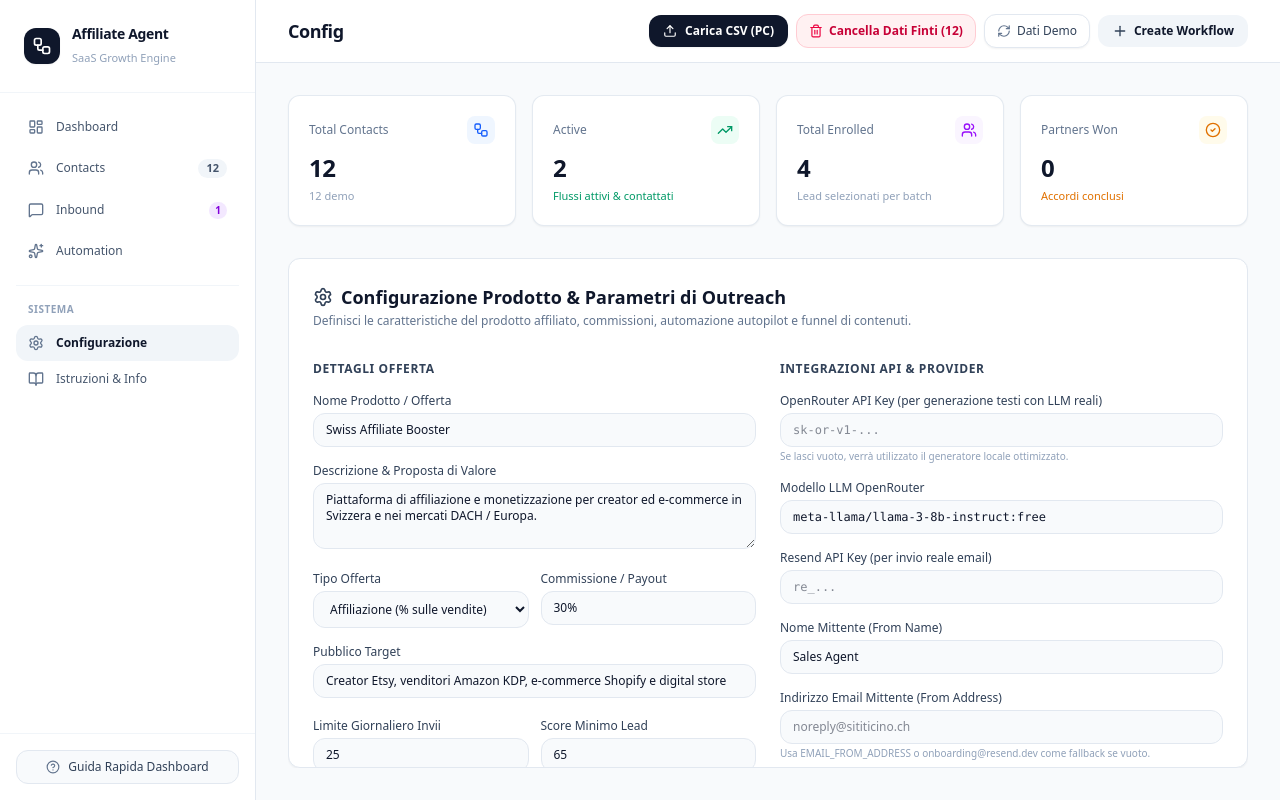
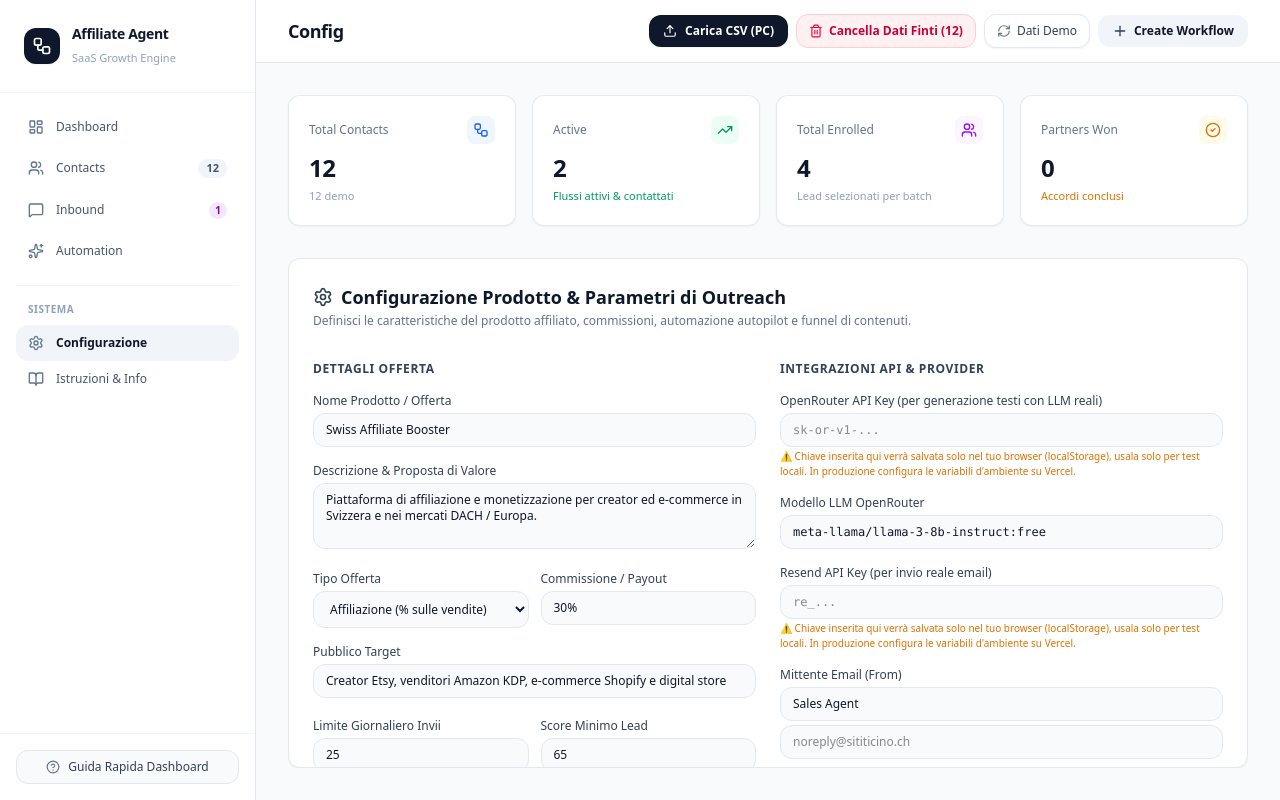
Before and after one commit to gabrielecode/Sales-Agent-, a React (Vite) app: page / in a window 1280 px wide. Both pictures are taken after a click on the button "Configurazione". Built offline with nearby package versions, Linux system fonts and the light colour scheme; no server answers.

Commit message:
fix: prioritize environment variables over config
Ensure system-level environment variables override user-provided configuration for API keys and sender details. Additionally, implement an API endpoint check to monitor server configuration status in the UI.

```diff
--- a/server.ts
+++ b/server.ts
@@ -70,7 +70,7 @@ async function classifyTextWithOpenRouter(
   apiKey?: string,
   model?: string
 ): Promise<{ intent: IntentClassification; reason: string }> {
-  const key = (apiKey || process.env.OPENROUTER_API_KEY || "").trim();
+  const key = (process.env.OPENROUTER_API_KEY || apiKey || "").trim();
   const selectedModel = (model || "meta-llama/llama-3-8b-instruct:free").trim();
 
   if (!key) {
@@ -140,7 +140,7 @@ async function generateMessageInternal(
   config: any,
   stage: FunnelStage = "awareness"
 ): Promise<{ subject: string; body: string }> {
-  const apiKey = (config?.openRouterApiKey || process.env.OPENROUTER_API_KEY || "").trim();
+  const apiKey = (process.env.OPENROUTER_API_KEY || config?.openRouterApiKey || "").trim();
   const model = (config?.openRouterModel || "meta-llama/llama-3-8b-instruct:free").trim();
   const tone = lead.toneOfVoice || "Formale";
 
@@ -254,11 +254,11 @@ async function sendEmailInternal(
   body: string,
   config?: any
 ): Promise<{ success: boolean; simulated: boolean; messageId?: string; error?: string }> {
-  const apiKey = (config?.resendApiKey || process.env.RESEND_API_KEY || "").trim();
-  const fromName = (config?.emailFromName || process.env.EMAIL_FROM_NAME || "Sales Agent").trim();
-  const fromAddress = (config?.emailFromAddress || process.env.EMAIL_FROM_ADDRESS || "onboarding@resend.dev").trim();
+  const apiKey = (process.env.RESEND_API_KEY || config?.resendApiKey || "").trim();
+  const fromName = (process.env.EMAIL_FROM_NAME || config?.emailFromName || "Sales Agent").trim();
+  const fromAddress = (process.env.EMAIL_FROM_ADDRESS || config?.emailFromAddress || "onboarding@resend.dev").trim();
   const formattedFrom = fromName ? `${fromName} <${fromAddress}>` : fromAddress;
-  const replyToAddress = (config?.emailReplyTo || process.env.EMAIL_REPLY_TO || process.env.EMAIL_REPLY_TO_ADDRESS || "rispondi@inbound.sititicino.ch").trim();
+  const replyToAddress = (process.env.EMAIL_REPLY_TO || process.env.EMAIL_REPLY_TO_ADDRESS || config?.emailReplyTo || "rispondi@inbound.sititicino.ch").trim();
 
   if (!apiKey) {
     return {
@@ -324,6 +324,24 @@ async function startServer() {
     res.json({
       status: "ok",
       inboundEventsCount: inboundEvents.length,
+    });
+  });
+
+  // Endpoint to check server-side configuration status (booleans and public info only)
+  app.get("/api/config-status", (req, res) => {
+    const openRouterConfigured = Boolean(process.env.OPENROUTER_API_KEY && process.env.OPENROUTER_API_KEY.trim() !== "");
+    const resendConfigured = Boolean(process.env.RESEND_API_KEY && process.env.RESEND_API_KEY.trim() !== "");
+    const emailFromConfigured = Boolean(process.env.EMAIL_FROM_ADDRESS && process.env.EMAIL_FROM_ADDRESS.trim() !== "");
+    const emailReplyToConfigured = Boolean((process.env.EMAIL_REPLY_TO || process.env.EMAIL_REPLY_TO_ADDRESS) && (process.env.EMAIL_REPLY_TO || process.env.EMAIL_REPLY_TO_ADDRESS || "").trim() !== "");
+
+    res.json({
+      openRouterConfigured,
+      resendConfigured,
+      emailFromConfigured,
+      emailFromAddress: process.env.EMAIL_FROM_ADDRESS || "",
+      emailFromDisplay: process.env.EMAIL_FROM_NAME ? `${process.env.EMAIL_FROM_NAME} <${process.env.EMAIL_FROM_ADDRESS || 'onboarding@resend.dev'}>` : (process.env.EMAIL_FROM_ADDRESS || ""),
+      emailReplyToConfigured,
+      emailReplyToAddress: process.env.EMAIL_REPLY_TO || process.env.EMAIL_REPLY_TO_ADDRESS || "",
     });
   });
 
--- a/src/components/ProductConfigForm.tsx
+++ b/src/components/ProductConfigForm.tsx
@@ -1,4 +1,4 @@
-import React, { useState } from 'react';
+import React, { useState, useEffect } from 'react';
 import { ProductConfig, OfferType } from '../types';
 import { Settings, Save, Upload, Zap, CheckCircle2, Bot, Play, Layers, Sparkles, Clock, BookOpen, FileCheck, Award } from 'lucide-react';
 
@@ -44,6 +44,22 @@ export const ProductConfigForm: React.FC<ProductConfigFormProps> = ({
   });
   const [csvInput, setCsvInput] = useState<string>('');
   const [saveSuccess, setSaveSuccess] = useState(false);
+  const [serverStatus, setServerStatus] = useState<{
+    openRouterConfigured: boolean;
+    resendConfigured: boolean;
+    emailFromConfigured: boolean;
+    emailFromAddress: string;
+    emailFromDisplay: string;
+    emailReplyToConfigured: boolean;
+    emailReplyToAddress: string;
+  } | null>(null);
+
+  useEffect(() => {
+    fetch('/api/config-status')
+      .then((res) => res.json())
+      .then((data) => setServerStatus(data))
+      .catch(() => {});
+  }, []);
 
   const handleSubmit = (e: React.FormEvent) => {
     e.preventDefault();
@@ -200,6 +216,13 @@ export const ProductConfigForm: React.FC<ProductConfigFormProps> = ({
               <label className="block text-xs font-medium text-slate-700 mb-1">
                 OpenRouter API Key (per generazione testi con LLM reali)
               </label>
+              {serverStatus?.openRouterConfigured ? (
+                <div className="px-3 py-2 bg-emerald-50 border border-emerald-200 rounded-xl text-xs text-emerald-800 flex items-center justify-between">
+                  <span className="font-semibold">✅ Configurata su Vercel (server-side)</span>
+                  <span className="text-[10px] text-emerald-600 font-mono">OPENROUTER_API_KEY attiva</span>
+                </div>
+              ) : (
+                <>
                   <input
                     type="password"
                     placeholder="sk-or-v1-..."
@@ -207,7 +230,11 @@ export const ProductConfigForm: React.FC<ProductConfigFormProps> = ({
                     onChange={(e) => setFormData({ ...formData, openRouterApiKey: e.target.value })}
                     className="w-full px-3 py-2 bg-slate-50 border border-slate-200 rounded-xl text-xs text-slate-900 font-mono focus:outline-none focus:border-slate-900"
                   />
-              <span className="text-[10px] text-slate-400 mt-0.5 block">Se lasci vuoto, verrà utilizzato il generatore locale ottimizzato.</span>
+                  <span className="text-[10px] text-amber-600 mt-0.5 block">
+                    ⚠️ Chiave inserita qui verrà salvata solo nel tuo browser (localStorage), usala solo per test locali. In produzione configura le variabili d'ambiente su Vercel.
+                  </span>
+                </>
+              )}
             </div>
 
             <div>
@@ -224,6 +251,13 @@ export const ProductConfigForm: React.FC<ProductConfigFormProps> = ({
               <label className="block text-xs font-medium text-slate-700 mb-1">
                 Resend API Key (per invio reale email)
               </label>
+              {serverStatus?.resendConfigured ? (
+                <div className="px-3 py-2 bg-emerald-50 border border-emerald-200 rounded-xl text-xs text-emerald-800 flex items-center justify-between">
+                  <span className="font-semibold">✅ Configurata su Vercel (server-side)</span>
+                  <span className="text-[10px] text-emerald-600 font-mono">RESEND_API_KEY attiva</span>
+                </div>
+              ) : (
+                <>
                   <input
                     type="password"
                     placeholder="re_..."
@@ -231,25 +265,30 @@ export const ProductConfigForm: React.FC<ProductConfigFormProps> = ({
                     onChange={(e) => setFormData({ ...formData, resendApiKey: e.target.value })}
                     className="w-full px-3 py-2 bg-slate-50 border border-slate-200 rounded-xl text-xs text-slate-900 font-mono focus:outline-none focus:border-slate-900"
                   />
+                  <span className="text-[10px] text-amber-600 mt-0.5 block">
+                    ⚠️ Chiave inserita qui verrà salvata solo nel tuo browser (localStorage), usala solo per test locali. In produzione configura le variabili d'ambiente su Vercel.
+                  </span>
+                </>
+              )}
             </div>
 
             <div>
               <label className="block text-xs font-medium text-slate-700 mb-1">
-                Nome Mittente (From Name)
+                Mittente Email (From)
               </label>
+              {serverStatus?.emailFromConfigured ? (
+                <div className="px-3 py-2 bg-emerald-50 border border-emerald-200 rounded-xl text-xs text-emerald-800 flex items-center justify-between">
+                  <span className="font-medium">Mittente: {serverStatus.emailFromDisplay || serverStatus.emailFromAddress} — configurato su Vercel</span>
+                </div>
+              ) : (
+                <div className="space-y-2">
                   <input
                     type="text"
-                placeholder="Sales Agent"
+                    placeholder="Nome Mittente (es. Sales Agent)"
                     value={formData.emailFromName || ''}
                     onChange={(e) => setFormData({ ...formData, emailFromName: e.target.value })}
-                className="w-full px-3 py-2 bg-slate-50 border border-slate-200 rounded-xl text-xs text-slate-900 focus:outline-none focus:border-slate-900"
+                    className="w-full px-3 py-2 bg-slate-50 border border-slate-200 rounded-xl text-xs text-slate-900 focus:outline-none focus:border-slate-900 mb-1"
                   />
-            </div>
-
-            <div>
-              <label className="block text-xs font-medium text-slate-700 mb-1">
-                Indirizzo Email Mittente (From Address)
-              </label>
                   <input
                     type="text"
                     placeholder="noreply@sititicino.ch"
@@ -259,11 +298,19 @@ export const ProductConfigForm: React.FC<ProductConfigFormProps> = ({
                   />
                   <span className="text-[10px] text-slate-400 mt-0.5 block">Usa EMAIL_FROM_ADDRESS o onboarding@resend.dev come fallback se vuoto.</span>
                 </div>
+              )}
+            </div>
 
             <div>
               <label className="block text-xs font-medium text-slate-700 mb-1">
                 Indirizzo di Risposta (Reply-To)
               </label>
+              {serverStatus?.emailReplyToConfigured ? (
+                <div className="px-3 py-2 bg-emerald-50 border border-emerald-200 rounded-xl text-xs text-emerald-800 flex items-center justify-between">
+                  <span className="font-medium">Reply-To: {serverStatus.emailReplyToAddress} — configurato su Vercel</span>
+                </div>
+              ) : (
+                <>
                   <input
                     type="text"
                     placeholder="risposte@inbound.sititicino.ch"
@@ -272,6 +319,8 @@ export const ProductConfigForm: React.FC<ProductConfigFormProps> = ({
                     className="w-full px-3 py-2 bg-slate-50 border border-slate-200 rounded-xl text-xs text-slate-900 focus:outline-none focus:border-slate-900"
                   />
                   <span className="text-[10px] text-slate-400 mt-0.5 block">Indirizzo dove arrivano le risposte dei lead (dominio dedicato alla ricezione, diverso dal mittente).</span>
+                </>
+              )}
             </div>
           </div>
         </div>
```
Lines whose indentation alone changed are shown as unchanged.
